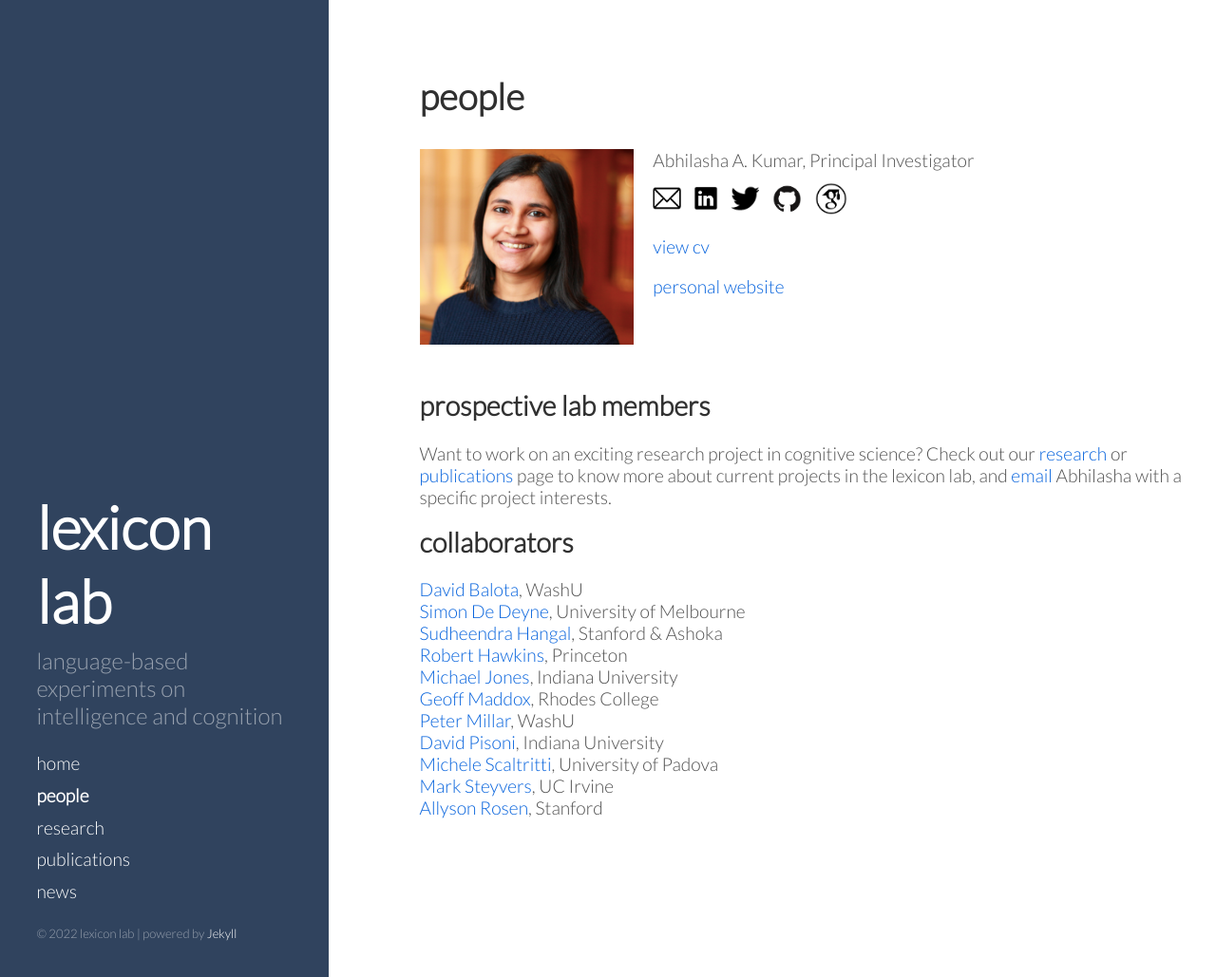
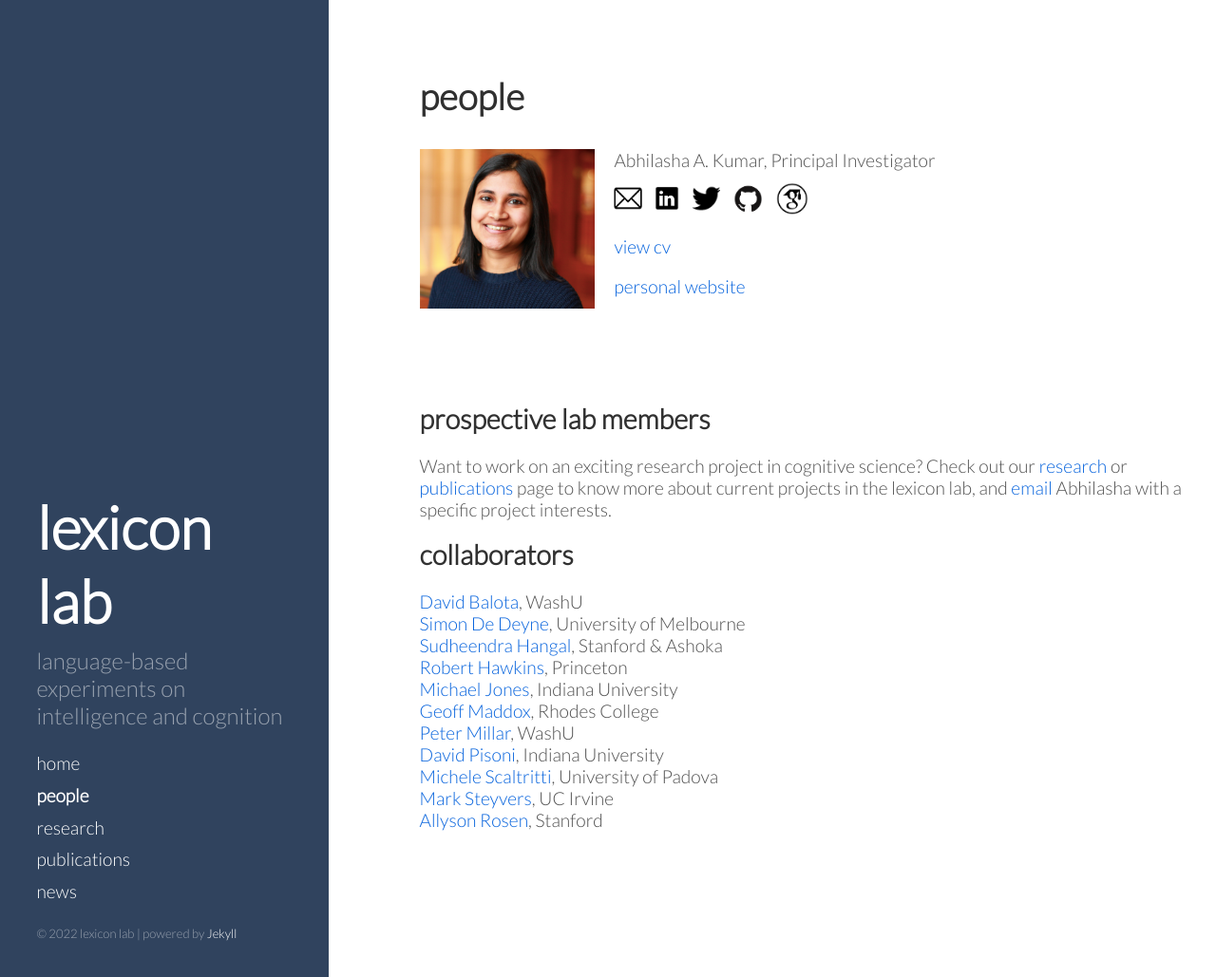
Before and after one commit to thelexiconlab/thelexiconlab.github.io, a Jekyll site: the page built from people.html, in a window 1280 px wide and 1029 px high. Shown: the whole window at 95% size. Built offline with Jekyll 4.4.1, drawn with Linux system fonts in a browser that asks for light colours; Markdown is read by kramdown in place of the engine named in the settings.

```diff
--- a/people.html
+++ b/people.html
@@ -11,11 +11,11 @@
 </head>
 <br>
 Abhilasha A. Kumar, Principal Investigator
-<img style="padding-right: 20px;width: 30%; height: 30%" src="/images/team/kumar.png" align = "left"/><p><a href=mailto:kumaraa@iu.edu target="_blank"><img src ="/images/icons/email.png" alt="shared icon" style="width:30px;height:30px;margin: 10px 10px 0px 0px;"></a><a href=https://www.linkedin.com/in/abhilasha-kumar/ target="_blank"><img src ="/images/icons/linkedin.png" alt="shared icon" style="width:32px;height:32px;margin: 10px 10px 0px 0px;"></a><a href=https://twitter.com/abhilashaakumar target="_blank"><img src ="/images/icons/twitter.png" alt="shared icon" style="width:30px;height:30px;margin: 10px 10px 0px 0px;"></a><a href=https://github.com/abhilasha-kumar/ target="_blank"><img src ="/images/icons/git.png" alt="shared icon" style="width:38px;height:38px;margin: 10px 10px 0px 0px;"></a><a href=https://scholar.google.com/citations?user=wPMyJYsAAAAJ&hl=en target="_blank"><img src ="/images/icons/scholar.png" alt="shared icon" style="width:35px;height:35px;margin: 10px 10px 0px 0px;"></a></p>
+<img style="padding-right: 20px;width: 25%; height: 25%" src="/images/team/kumar.png" align = "left"/><p><a href=mailto:kumaraa@iu.edu target="_blank"><img src ="/images/icons/email.png" alt="shared icon" style="width:30px;height:30px;margin: 10px 10px 0px 0px;"></a><a href=https://www.linkedin.com/in/abhilasha-kumar/ target="_blank"><img src ="/images/icons/linkedin.png" alt="shared icon" style="width:32px;height:32px;margin: 10px 10px 0px 0px;"></a><a href=https://twitter.com/abhilashaakumar target="_blank"><img src ="/images/icons/twitter.png" alt="shared icon" style="width:30px;height:30px;margin: 10px 10px 0px 0px;"></a><a href=https://github.com/abhilasha-kumar/ target="_blank"><img src ="/images/icons/git.png" alt="shared icon" style="width:38px;height:38px;margin: 10px 10px 0px 0px;"></a><a href=https://scholar.google.com/citations?user=wPMyJYsAAAAJ&hl=en target="_blank"><img src ="/images/icons/scholar.png" alt="shared icon" style="width:35px;height:35px;margin: 10px 10px 0px 0px;"></a></p>
 <a href="/Kumar_CV.pdf" target="_blank">view cv</a><p>  </p>
 <a href="http://abhilashak.weebly.com" target="_blank">personal website</a>
 
-<hr style="height:30pt; visibility:hidden;">
+<hr style="height:40pt; visibility:hidden;">
 
 <p><h2>prospective lab members</h2> </p>
 Want to work on an exciting research project in cognitive science? Check out our <a href="https://thelexiconlab.github.io/research/">research</a> or <a href="https://lexicon-lab.github.io/publications/">publications</a> page to know more about current projects in the lexicon lab, and <a href=mailto:kumaraa@iu.edu target="_blank">email</a> Abhilasha with a specific project interests.
```
